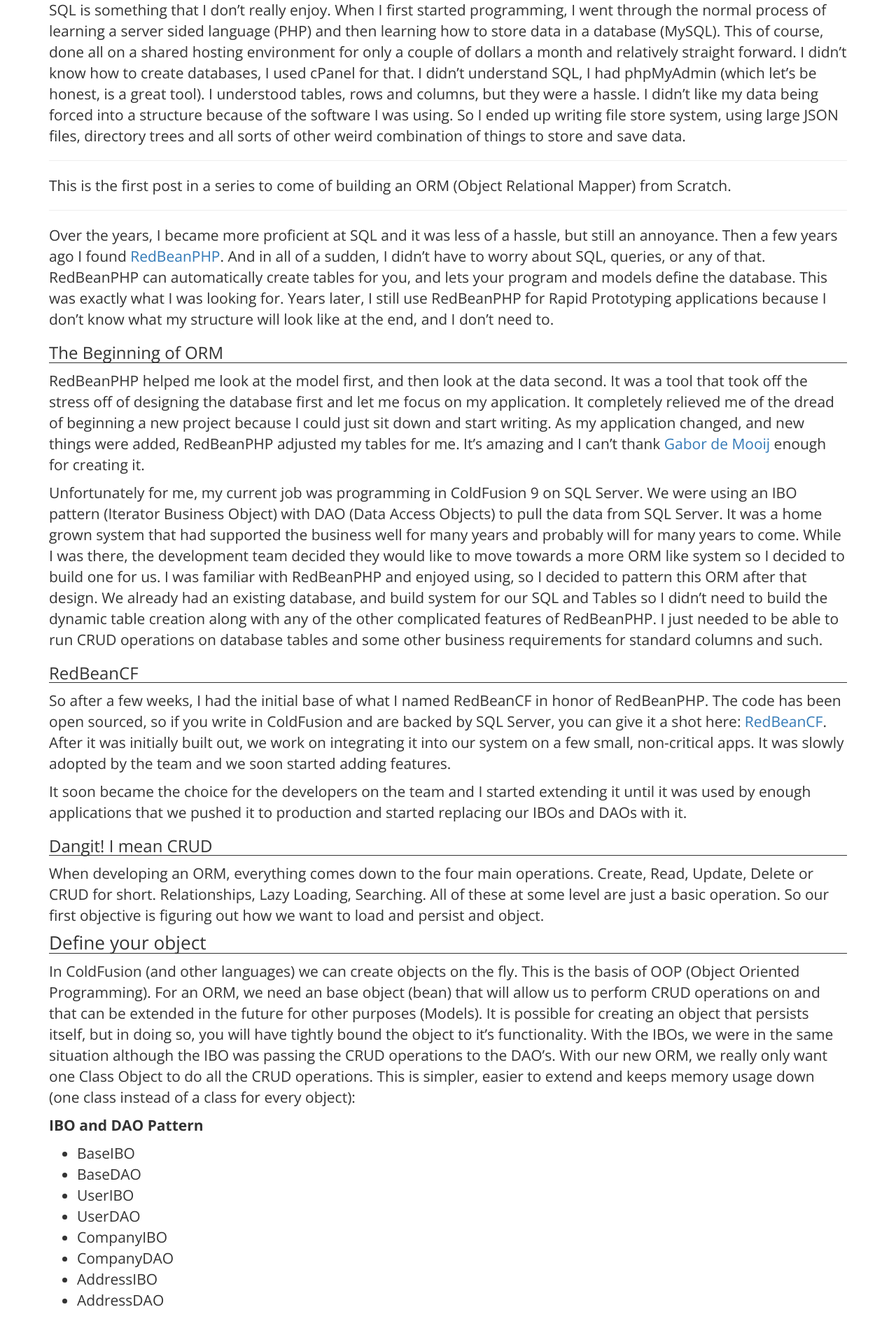
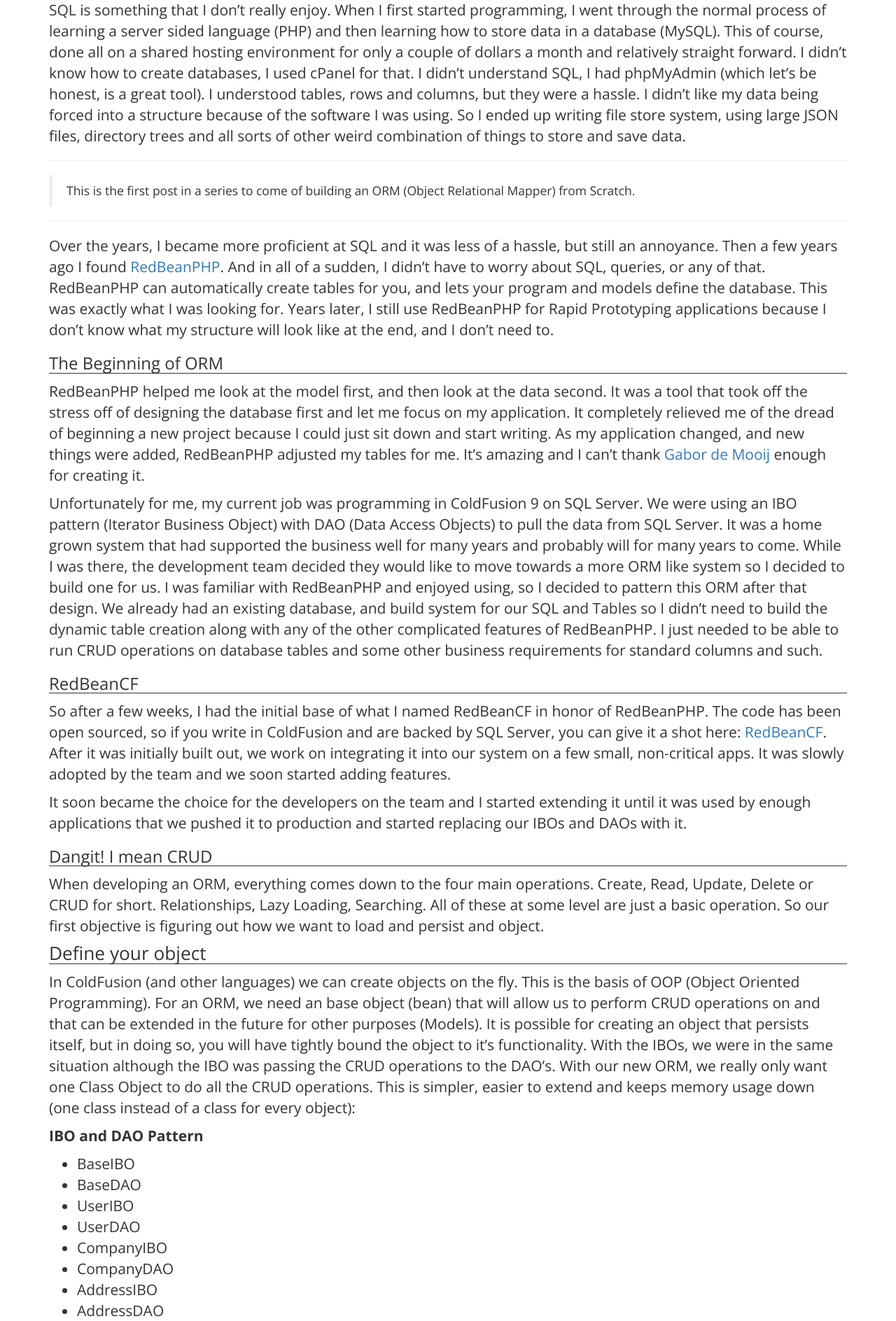
Before and after one commit to Prefinem/prefinem.github.io, a Jekyll site: the page built from _posts/2015-09-18-ORM-Part-1-with-ColdFusion.md, in a window 1280 px wide. Shown: the part 567-2455 px from the top of the page at 70% size. Built offline with Jekyll 4.4.1, drawn with Linux system fonts in a browser that asks for light colours.

```diff
--- a/_posts/2015-09-18-ORM-Part-1-with-ColdFusion.md
+++ b/_posts/2015-09-18-ORM-Part-1-with-ColdFusion.md
@@ -10,7 +10,7 @@ SQL is something that I don't really enjoy.  When I first started programming, I
 
 -------
 
-This is the first post in a series to come of building an ORM (Object Relational Mapper) from Scratch.
+> This is the first post in a series to come of building an ORM (Object Relational Mapper) from Scratch.
 
 -------
 
```
